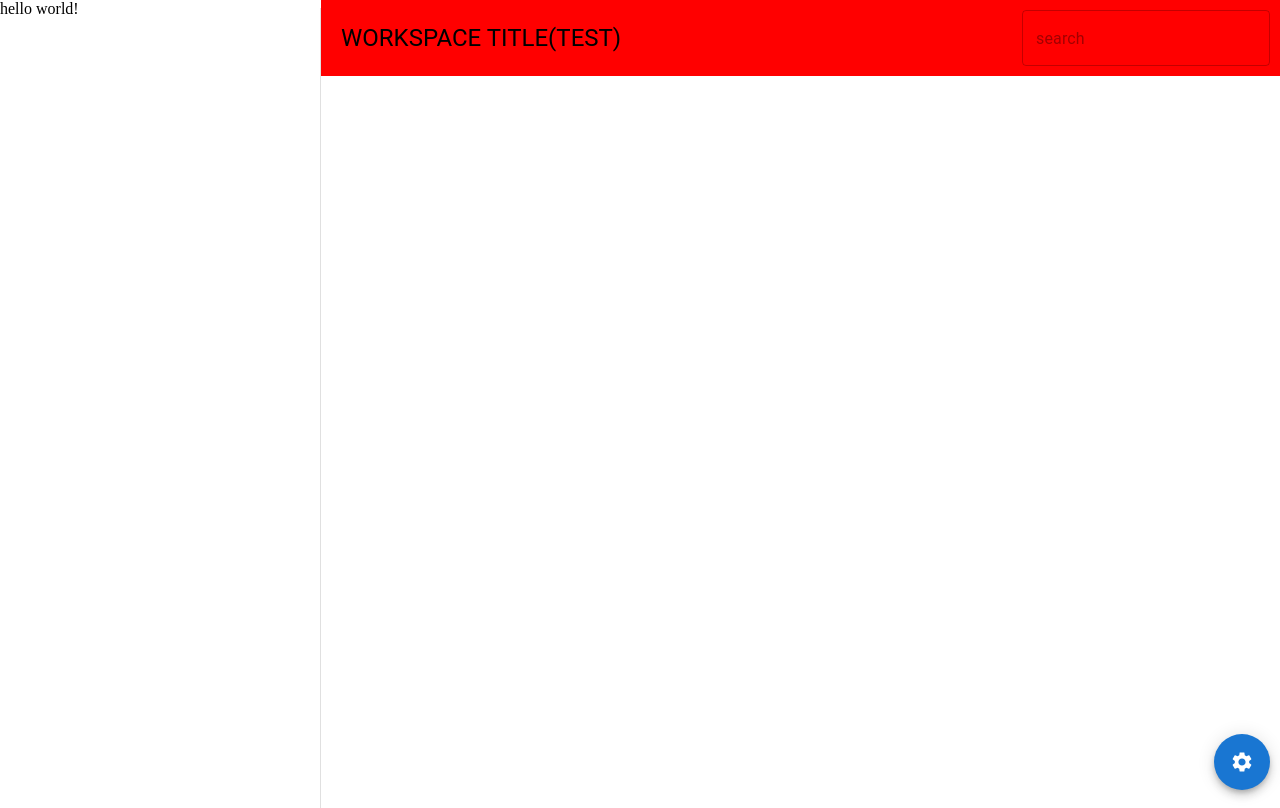
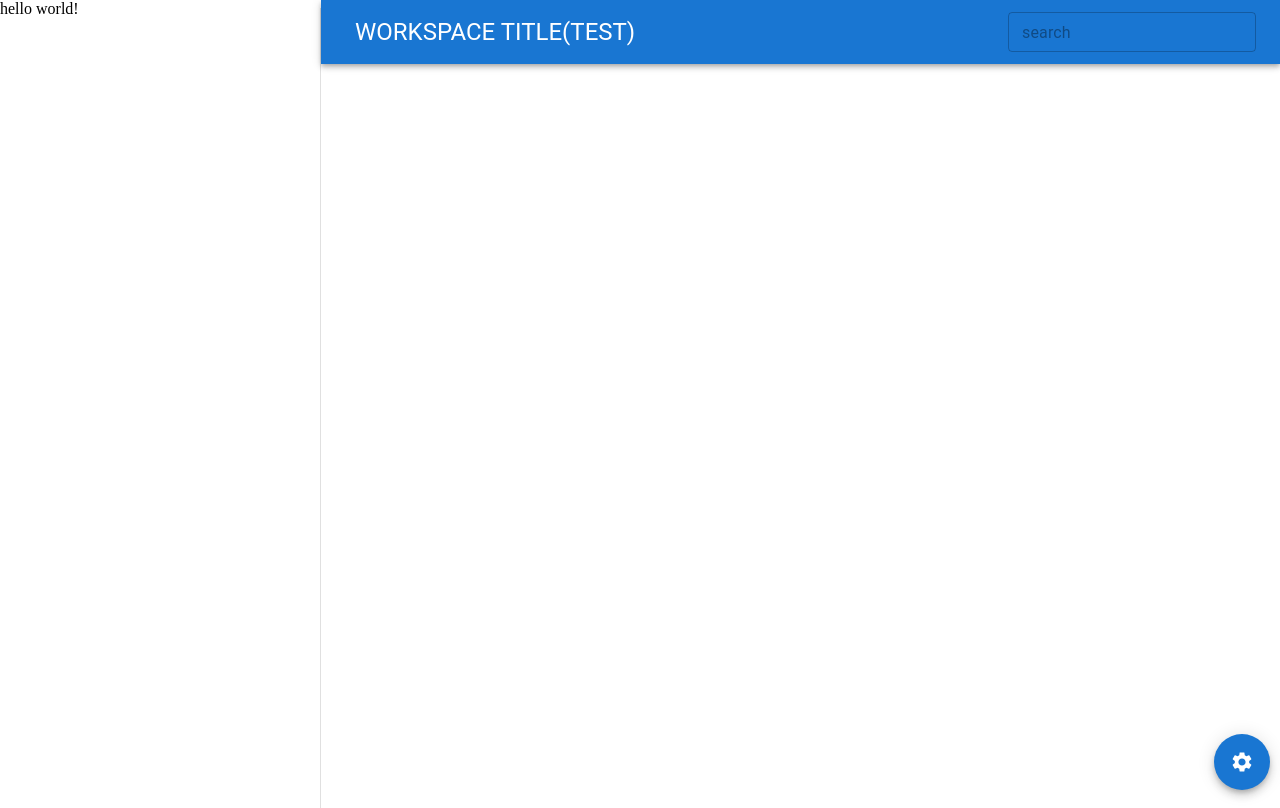
Before and after one commit to 1tang2bang92/GTT, a React (Create React App) app: page / in a window 1280 px wide. Built offline with nearby package versions, Linux system fonts and the light colour scheme.

Commit message:
AppBar로 변경

```diff
--- a/src/components/workspaceViewer/TitleBar.tsx
+++ b/src/components/workspaceViewer/TitleBar.tsx
@@ -1,21 +1,21 @@
 import styled from '@emotion/styled'
-import { Typography, TextField } from '@mui/material';
+import { Typography, TextField, AppBar, Toolbar } from '@mui/material'
 
 const TitleBar = () => {
   return (
-    <TitleBarWarp>
-      <WorkspaceTypography variant='h5'> {"WORKSPACE TITLE(TEST)"} </WorkspaceTypography>
-      <TextField id='search' placeholder='search' />
-    </TitleBarWarp>
+    <AppBar position="static">
+      <TitleBarWarp>
+        <WorkspaceTypography variant='h5'> {"WORKSPACE TITLE(TEST)"} </WorkspaceTypography>
+        <TextField id='search' placeholder='search' size='small' />
+      </TitleBarWarp>
+    </AppBar>
   )
 }
 
-const TitleBarWarp = styled.div`
+const TitleBarWarp = styled(Toolbar)`
   display: flex;
   fiex-direction: row;
   justify-content: space-between;
-  background-color: red;
-  padding: 10px;
 `
 const WorkspaceTypography = styled(Typography)`
   margin: auto 10px;
```
